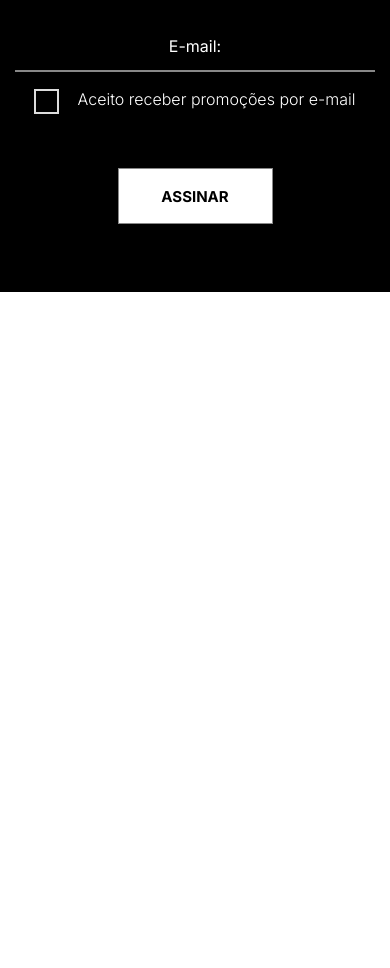
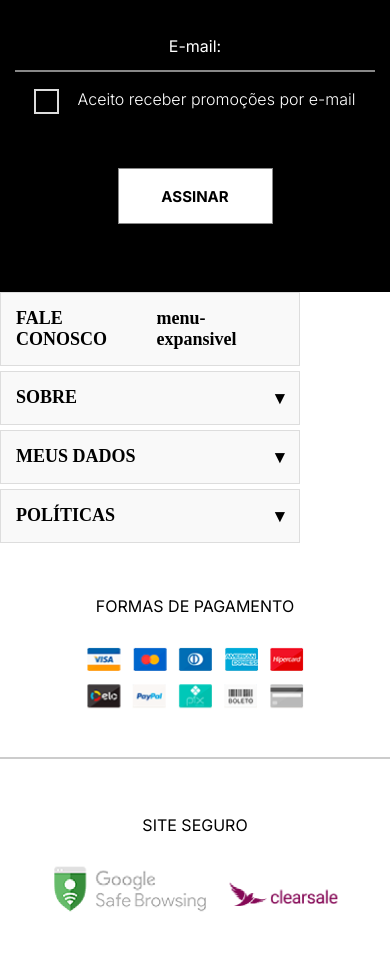
Before and after one commit to AmandaMallet/ConvertrTeste, a plain HTML site: page index.html in a window 390 px wide. Shown: the part 2334-3302 px from the top of the page. Before the commit the page ends 2626 px from the top, so only its background shows below. Drawn offline with Linux system fonts and the light colour scheme; a script that the page names is missing.

Commit message:
alteracoes melhorias

```diff
--- a/index.html
+++ b/index.html
@@ -264,7 +264,40 @@
             </div>
         </div>
         <div class="informacoes-mobile">
-            <div class="formasPagamento"></div>
+            <div class="menu-expansivel">
+                <div class="menu-item" onclick="toggleMenu(this)">
+                    <h3>FALE CONOSCO <span class="arrow">menu-expansivel</span></h3>
+                    <div class="content">
+                        <p>Aqui está o conteúdo da seção Fale Conosco.</p>
+                    </div>
+                </div>
+                <div class="menu-item" onclick="toggleMenu(this)">
+                    <h3>SOBRE <span class="arrow">&#9662;</span></h3>
+                    <div class="content">
+                        <p>Conteúdo informativo sobre a empresa.</p>
+                    </div>
+                </div>
+                <div class="menu-item" onclick="toggleMenu(this)">
+                    <h3>MEUS DADOS <span class="arrow">&#9662;</span></h3>
+                    <div class="content">
+                        <p>Aqui você pode visualizar e editar seus dados pessoais.</p>
+                    </div>
+                </div>
+                <div class="menu-item" onclick="toggleMenu(this)">
+                    <h3>POLÍTICAS <span class="arrow">&#9662;</span></h3>
+                    <div class="content">
+                        <p>Veja as políticas de privacidade e de uso do site.</p>
+                    </div>
+                </div>
+            </div>
+            <div class="formasPagamento">
+                <p>Formas de pagamento</p>
+                <img src="imgs/formasPagamentoMobile.png" alt="Formas de Pagamento" width="220px">
+            </div>
+            <div class="siteSeguro">
+                <p>Site Seguro</p>
+                <img src="imgs/siteSeguroMobile.png" alt="Site Seguro" width="290px">
+            </div>
         </div>
         <div class="final">
             <p>© 2023 - TATUAPÉ CONCEITO COMERCIO DE ROUPAS E ACESSORIOS LTDA CNPJ: 17.521.536/0001-55</p>
--- /dev/null
+++ b/script.js
@@ -0,0 +1,11 @@
+function toggleMenu(element) {
+    // Fecha todos os outros menus
+    document.querySelectorAll('.menu-item').forEach(item => {
+        if (item !== element) {
+            item.classList.remove('active');
+        }
+    });
+
+    // Alterna o menu atual
+    element.classList.toggle('active');
+}
--- a/style.css
+++ b/style.css
@@ -734,5 +734,73 @@ footer .final img {
         display: none;;
     }
 
+    footer .informacoes-mobile .formasPagamento {
+        height: 209px;
+        border-bottom: 2px solid #ccc;
+        display: flex;
+        flex-direction: column;
+        align-items: center;
+        justify-content: center;
+    }
+
+    footer .informacoes-mobile .formasPagamento p {
+        font-family: var(--fonte-principal);
+        font-size: 16px;
+        text-transform: uppercase;
+        font-weight: 400;
+        margin-bottom: 30px;
+    }
+
+    footer .informacoes-mobile .siteSeguro {
+        height: 209px;
+        display: flex;
+        flex-direction: column;
+        align-items: center;
+        justify-content: center;
+    }
+
+    footer .informacoes-mobile .siteSeguro p {
+        font-family: var(--fonte-principal);
+        font-size: 16px;
+        text-transform: uppercase;
+        font-weight: 400;
+        margin-bottom: 30px;
+    }
+
+    .menu-expansivel {
+        width: 300px;
+    }
+
+    .menu-item {
+        background-color: #f9f9f9;
+        border: 1px solid #ddd;
+        margin-bottom: 5px;
+        cursor: pointer;
+        transition: background-color 0.3s;
+    }
+
+    .menu-item h3 {
+        margin: 0;
+        padding: 15px;
+        display: flex;
+        justify-content: space-between;
+        font-size: 18px;
+    }
+
+    .menu-item .content {
+        display: none;
+        padding: 15px;
+        background-color: #fff;
+        border-top: 1px solid #ddd;
+    }
+
+    .menu-item.active .content {
+        display: block;
+    }
+
+    .menu-item:hover {
+        background-color: #eee;
+    }
+
 
 }
```
Also changed, not shown: imgs/Captura de tela 2024-11-06 212033.png (added), imgs/formasPagamentoMobile.png (added), imgs/siteSeguroMobile.png (added).
